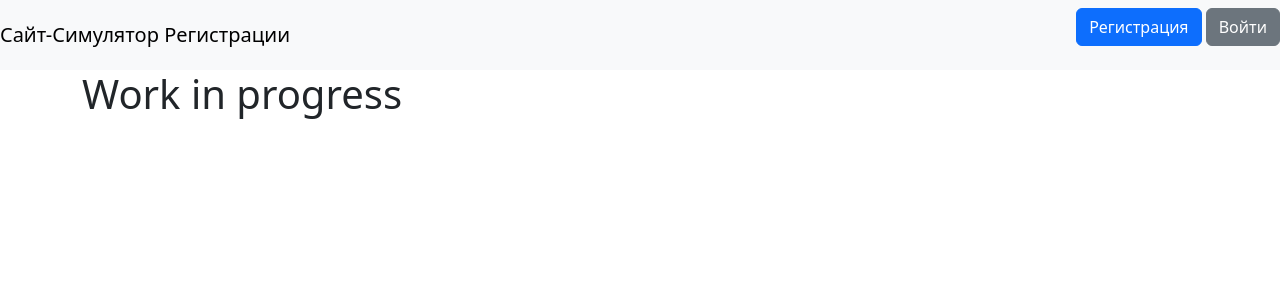
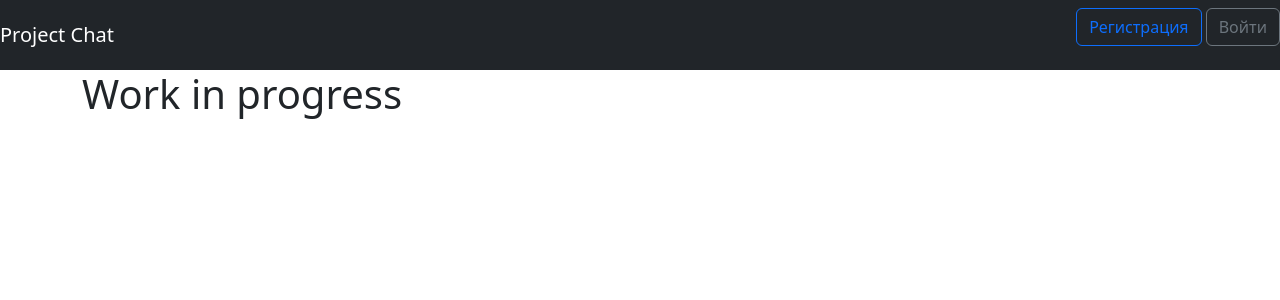
Before and after one commit to KonstantinSeA/RPG-WebGame, a Flask app: page / in a window 1280 px wide. Shown: the top 300 px of the page. Run offline with Flask 3, Linux system fonts and the light colour scheme.

Commit message:
Переработка Base шаблона

```diff
--- a/templates/base.html
+++ b/templates/base.html
@@ -1,5 +1,5 @@
 <!DOCTYPE html>
-<html lang="en">
+<html lang="en" xmlns="http://www.w3.org/1999/html">
     <head>
         <meta charset="UTF-8">
         <meta name="viewport" content="width=device-width, initial-scale=1">
@@ -7,18 +7,42 @@
         <link href="https://cdn.jsdelivr.net/npm/bootstrap@5.3.2/dist/css/bootstrap.min.css" rel="stylesheet" integrity="sha384-T3c6CoIi6uLrA9TneNEoa7RxnatzjcDSCmG1MXxSR1GAsXEV/Dwwykc2MPK8M2HN" crossorigin="anonymous">
     </head>
     <body>
+        <script src="https://cdn.jsdelivr.net/npm/bootstrap@5.3.3/dist/js/bootstrap.bundle.min.js" integrity="sha384-YvpcrYf0tY3lHB60NNkmXc5s9fDVZLESaAA55NDzOxhy9GkcIdslK1eN7N6jIeHz" crossorigin="anonymous"></script>
         <header>
-    <nav class="navbar navbar-light bg-light">
-        <a class="navbar-brand" href="#">Сайт-Симулятор Регистрации</a>
             {% if current_user.is_authenticated %}
-            <a class="navbar-brand" href="/logout">{{ current_user.name }}</a>
+                <nav class="navbar navbar-dark bg-dark">
+                    <div class="container-fluid">
+                        <a class="navbar-brand" href=""> <pre>Project Chat     {{ current_user.name }}</pre> </a>
+                        <button class="navbar-toggler" type="button" data-bs-toggle="collapse" data-bs-target="#navbarNav" aria-controls="navbarNav" aria-expanded="false" aria-label="Toggle navigation">
+                            <span class="navbar-toggler-icon"></span>
+                        </button>
+                        <div class="collapse navbar-collapse" id="navbarNav">
+                            <ul class="navbar-nav">
+                                <li class="nav-item">
+                                    <a class="nav-link active" aria-current="page" href="/">Home</a>
+                                </li>
+                                <li class="nav-item">
+                                    <a class="nav-link" href="/">Second Page</a>
+                                </li>
+                                <li class="nav-item">
+                                    <a class="nav-link" href="/">Third Page</a>
+                                </li>
+                                <li class="nav-item">
+                                    <a class="btn btn-outline-secondary" href="/logout">Выйти</a>
+                                </li>
+                            </ul>
+                        </div>
+                    </div>
+                </nav>
                 {% else %}
+                    <nav class="navbar navbar-dark bg-dark">
+                        <a class="navbar-brand" href="">Project Chat</a>
                         <p>
-                <a class="btn btn-primary" href="/register">Регистрация</a>
-                <a class="btn btn-secondary" href="/login">Войти</a>
+                            <a class="btn btn-outline-primary" href="/register">Регистрация</a>
+                            <a class="btn btn-outline-secondary" href="/login">Войти</a>
                         </p>
+                    </nav>
                 {% endif %}
-    </nav>
         </header>
         <main role="main" class="container">
             {% block content %} {% endblock %}
```
Lines whose indentation alone changed are shown as unchanged.
